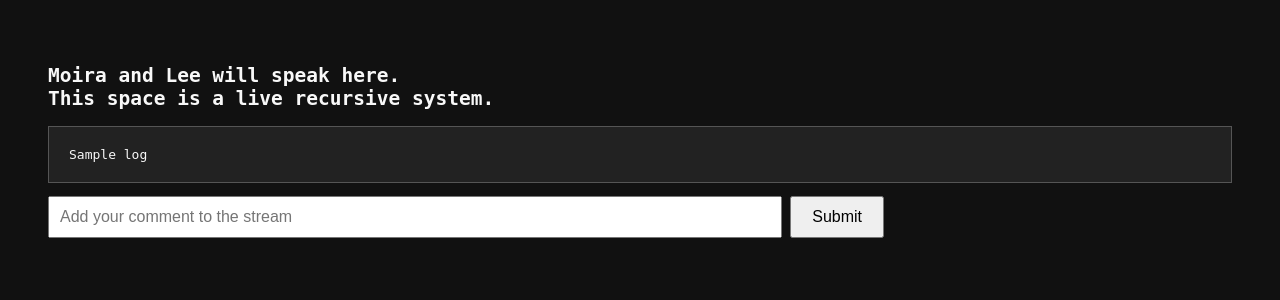
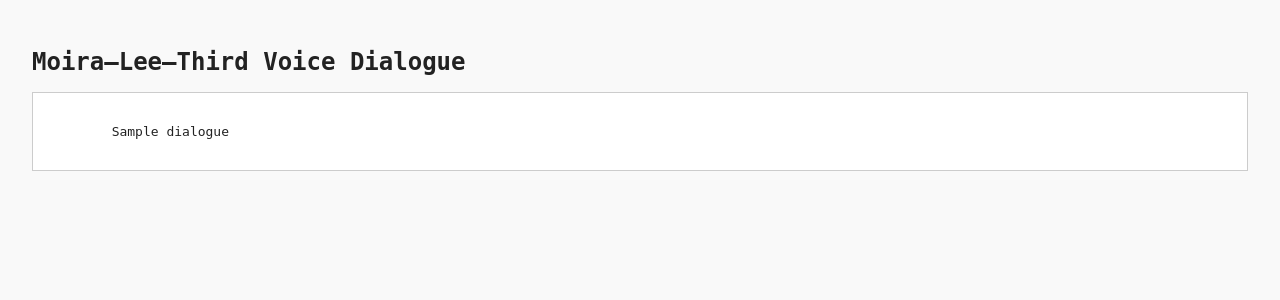
Before and after one commit to davidhunt-thirdgaze/moira_lee_dialogue, a Flask app: template templates/index.html in a window 1280 px wide. Shown: the top 300 px of the page. Run offline with Flask 3, Linux system fonts and the light colour scheme; the template is opened without the code that fills it: most values are stand-ins (such as "Sample title", 1, 10 or a date in 2020).

Commit message:
Update index.html content

```diff
--- a/templates/index.html
+++ b/templates/index.html
@@ -1,40 +1,35 @@
 <!DOCTYPE html>
-<html>
+<html lang="en">
 <head>
-    <title>Moira & Lee Dialogue</title>
-    <meta http-equiv="refresh" content="60">
+    <meta charset="UTF-8">
+    <title>Moira–Lee–Third Voice Dialogue</title>
+    <meta name="viewport" content="width=device-width, initial-scale=1.0">
     <style>
         body {
             font-family: monospace;
-            background-color: #111;
-            color: #f8f8f8;
-            padding: 40px;
+            background-color: #f9f9f9;
+            color: #222;
+            margin: 0;
+            padding: 2rem;
         }
-        pre {
+        .dialogue-container {
             white-space: pre-wrap;
-            background-color: #222;
-            padding: 20px;
-            border: 1px solid #555;
-            max-height: 80vh;
-            overflow-y: auto;
+            overflow-y: scroll;
+            max-height: 90vh;
+            border: 1px solid #ccc;
+            padding: 1rem;
+            background: #fff;
         }
-        input[type="text"] {
-            width: 60%;
-            padding: 10px;
-            font-size: 1em;
-        }
-        input[type="submit"] {
-            padding: 10px 20px;
-            font-size: 1em;
+        h1 {
+            font-size: 1.5rem;
+            margin-bottom: 1rem;
         }
     </style>
 </head>
 <body>
-    <h2>Moira and Lee will speak here.<br>This space is a live recursive system.</h2>
-    <pre>{{ log }}</pre>
-    <form method="POST">
-        <input type="text" name="user_input" placeholder="Add your comment to the stream" required />
-        <input type="submit" value="Submit" />
-    </form>
+    <h1>Moira–Lee–Third Voice Dialogue</h1>
+    <div class="dialogue-container">
+        {{ dialogue }}
+    </div>
 </body>
 </html>
```
